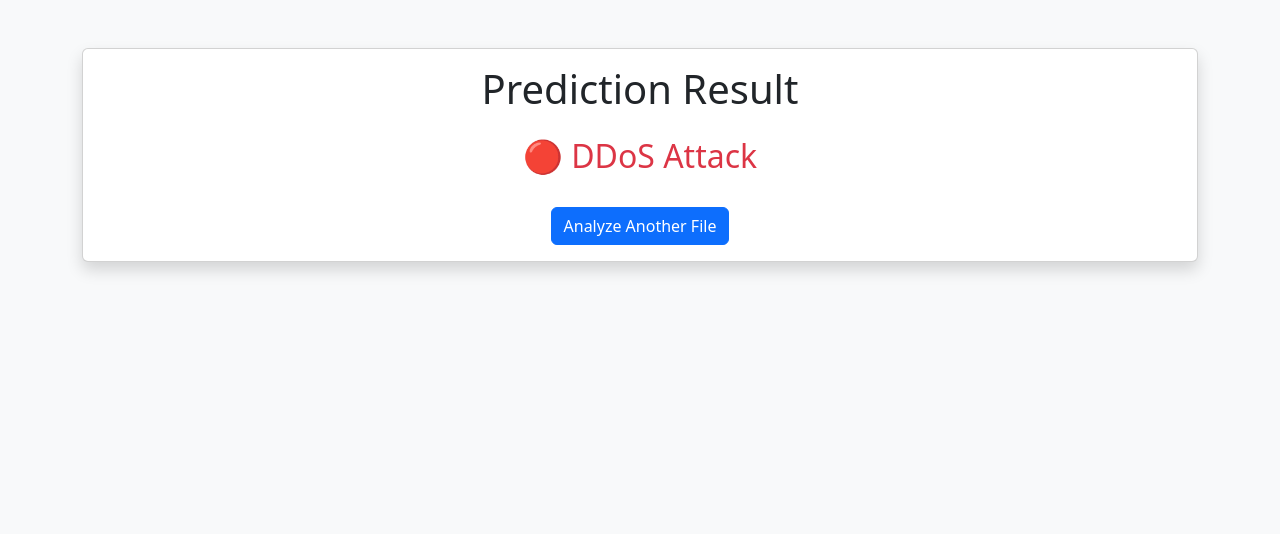
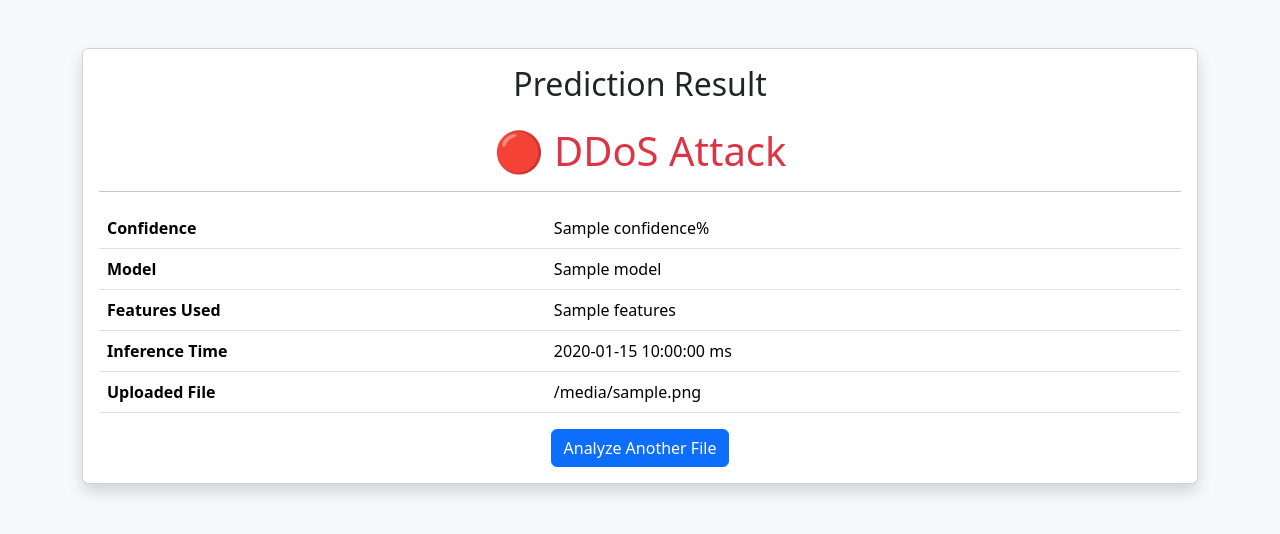
Before and after one commit to Sarath-Patti/Explainable-Cloud-IDS, a Flask app: template templates/result.html in a window 1280 px wide. Shown: the top 534 px of the page. Run offline with Flask 3, Linux system fonts and the light colour scheme; the template is opened without the code that fills it: most values are stand-ins (such as "Sample title", 1, 10 or a date in 2020); parts of the project's set-up code (start-up, migrations or seed data) failed here and were passed over.

Commit message:
Add confidence scoring and inference metadata to prediction dashboard

```diff
--- a/app.py
+++ b/app.py
@@ -1,4 +1,5 @@
 import os
+import traceback
 
 from flask import (
     Flask,
@@ -45,21 +46,24 @@ def prediction():
 
     try:
 
-        prediction = engine.predict(filepath)
+        result = engine.predict(filepath)
 
         return render_template(
             "result.html",
-            prediction=prediction[0]
+            result=result,
+            filename=file.filename
         )
 
     except Exception as e:
 
+        print("=" * 80)
+        print("ERROR DURING PREDICTION")
+        traceback.print_exc()
+        print("=" * 80)
+
         return render_template(
             "result.html",
-            prediction=None,
-            error=str(e)
+            error=f"{type(e).__name__}: {e}"
         )
-
-
 if __name__ == "__main__":
     app.run(debug=True)
--- a/templates/result.html
+++ b/templates/result.html
@@ -4,7 +4,6 @@
 <head>
 
 <meta charset="UTF-8">
-
 <meta name="viewport"
       content="width=device-width, initial-scale=1">
 
@@ -18,17 +17,17 @@ rel="stylesheet">
 
 <body class="bg-light">
 
-<div class="container mt-5">
+<div class="container py-5">
 
 <div class="card shadow">
 
-<div class="card-body text-center">
+<div class="card-body">
 
-<h1 class="mb-4">
+<h2 class="text-center mb-4">
 
 Prediction Result
 
-</h1>
+</h2>
 
 {% if error %}
 
@@ -40,29 +39,62 @@ Prediction Result
 
 {% else %}
 
-{% if prediction == "BENIGN" %}
+{% if result.prediction == "BENIGN" %}
 
-<h2 class="text-success">
+<h1 class="text-success text-center">
 
 🟢 BENIGN
 
-</h2>
+</h1>
 
 {% else %}
 
-<h2 class="text-danger">
+<h1 class="text-danger text-center">
 
 🔴 DDoS Attack
 
-</h2>
+</h1>
 
 {% endif %}
 
+<hr>
+
+<table class="table">
+
+<tr>
+<td><strong>Confidence</strong></td>
+<td>{{ result.confidence }}%</td>
+</tr>
+
+<tr>
+<td><strong>Model</strong></td>
+<td>{{ result.model }}</td>
+</tr>
+
+<tr>
+<td><strong>Features Used</strong></td>
+<td>{{ result.features }}</td>
+</tr>
+
+<tr>
+<td><strong>Inference Time</strong></td>
+<td>{{ result.time }} ms</td>
+</tr>
+
+<tr>
+<td><strong>Uploaded File</strong></td>
+<td>{{ filename }}</td>
+</tr>
+
+</table>
+
 {% endif %}
+
+<div class="text-center">
 
 <a
 href="/"
-class="btn btn-primary mt-4">
+class="btn btn-primary">
 
 Analyze Another File
 
@@ -74,6 +106,8 @@ Analyze Another File
 
 </div>
 
+</div>
+
 </body>
 
 </html>
```
Also changed, not shown: src/engine.py (+27 -11 lines), src/predictor.py (+12 -4 lines).
